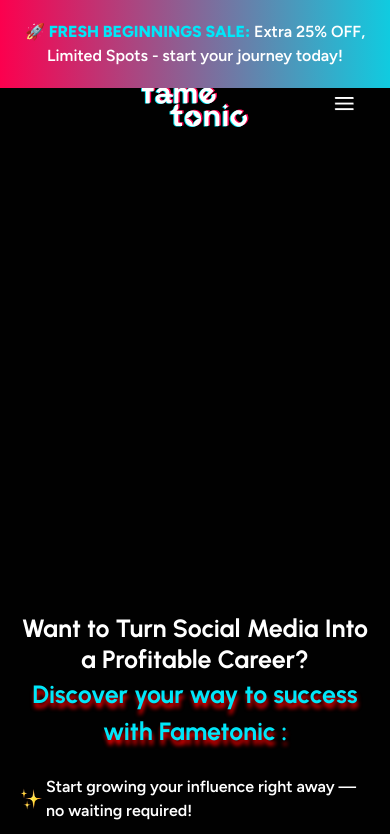
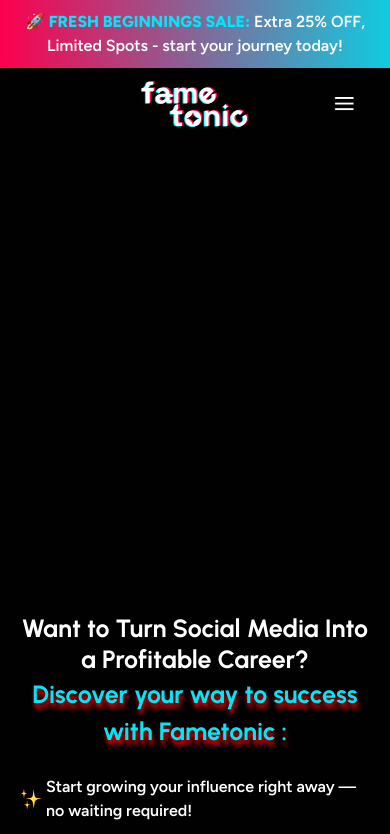
Before and after one commit to skImranSabuj/fametonic, a Next.js app: page / in a window 390 px wide. Shown: the top 834 px of the page. Built offline with nearby package versions, Linux system fonts and the light colour scheme.

Commit message:
FIx design break

```diff
--- a/src/app/page.tsx
+++ b/src/app/page.tsx
@@ -1,5 +1,3 @@
-"use client";
-
 import Head from "next/head";
 import Image from "next/image";
 import { Urbanist } from "next/font/google";
@@ -35,7 +33,7 @@
 
       <main className="w-full min-h-screen text-white px-[20px] relative font-semibold overflow-visible pb-[40px]">
         {/* Top Bar */}
-        <div className="w-full text-white text-center p-[20px] md:p-[10px] font-semibold bg-[linear-gradient(to_right,_#FC004E,_#10CBE0)] absolute top-0 left-0 z-10">
+        <div className="w-full text-white text-center py-[10px] font-semibold bg-[linear-gradient(to_right,_#FC004E,_#10CBE0)] absolute top-0 left-0 z-10">
           <p className="text-base text-[16px] md:text-[22px]">
             <span className="text-[#00E7F9] font-extrabold">🚀 FRESH BEGINNINGS SALE:</span> Extra 25% OFF, Limited Spots - start your journey today!
           </p>
```
